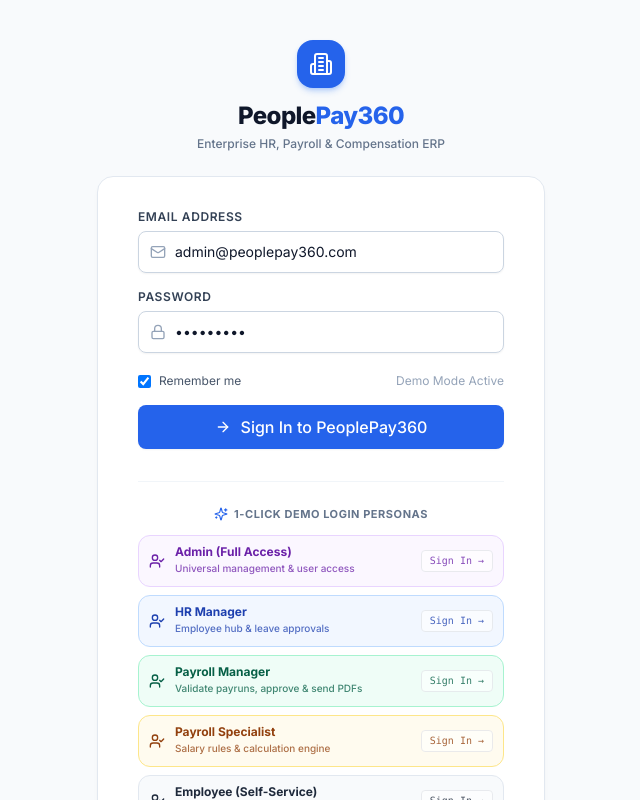
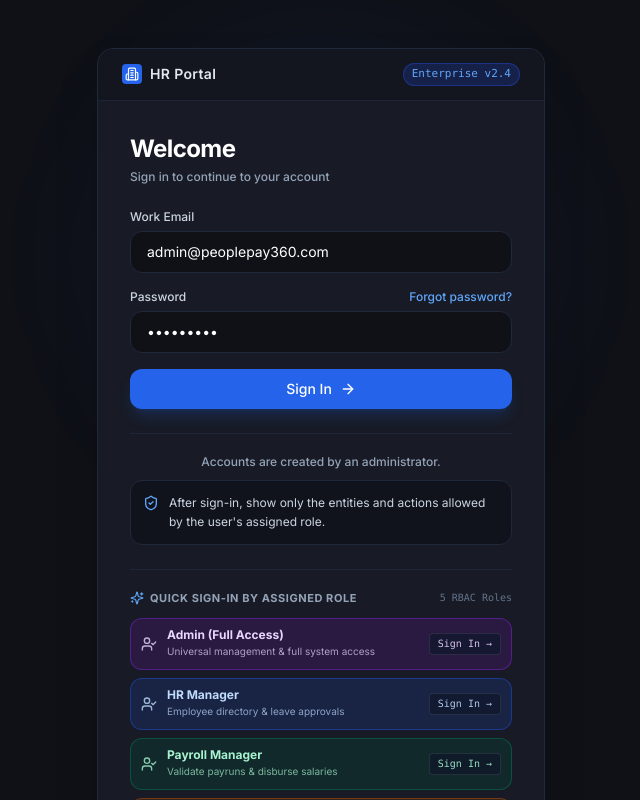
Before and after one commit to nnitheesh863-maker/payroll, a React (Vite) app in the folder frontend/: page /login in a window 1280 px wide. Shown: the top 800 px of the page, without its empty margins (319-959 px from the left). Built offline with nearby package versions, Linux system fonts and the light colour scheme; no server answers.

Commit message:
login changed

```diff
--- a/frontend/src/pages/Dashboard.tsx
+++ b/frontend/src/pages/Dashboard.tsx
@@ -192,11 +192,14 @@ export const Dashboard: React.FC = () => {
             <div className="flex items-center gap-2">
               <Sparkles className="h-5 w-5 text-primary-600" />
               <h2 className="text-base font-bold text-slate-900">
-                Live Role-Based Access Control (RBAC) Switcher
+                Live Role-Based Access Control (RBAC) Dashboard
               </h2>
+              <span className="text-[10px] font-semibold bg-emerald-100 text-emerald-800 border border-emerald-300 px-2 py-0.5 rounded-full">
+                Active Policy: Role-Specific Entities &amp; Actions Only
+              </span>
             </div>
-            <p className="text-xs text-slate-500 mt-0.5">
-              Click any role below to instantly switch JWT permissions and test adaptive module access in real-time
+            <p className="text-xs text-slate-500 mt-1">
+              "After sign-in, show only the entities and actions allowed by the user's assigned role." Click any role below to switch personas and test restricted entity access.
             </p>
           </div>
           {isSwitchingRole && (
--- a/frontend/src/pages/auth/Login.tsx
+++ b/frontend/src/pages/auth/Login.tsx
@@ -1,6 +1,6 @@
 import React, { useState } from 'react';
 import { useNavigate } from 'react-router-dom';
-import { Building2, Lock, Mail, ShieldAlert, ArrowRight, UserCheck, Sparkles } from 'lucide-react';
+import { Building2, Lock, Mail, ShieldAlert, ArrowRight, UserCheck, Sparkles, X, ShieldCheck, CheckCircle2 } from 'lucide-react';
 import { useAuth } from '../../hooks/useAuth';
 import { Button } from '../../components/common/Button';
 import { Input } from '../../components/common/Input';
@@ -11,6 +11,7 @@ export const Login: React.FC = () => {
   const [password, setPassword] = useState('Admin@123');
   const [error, setError] = useState<string | null>(null);
   const [isLoading, setIsLoading] = useState(false);
+  const [showForgotModal, setShowForgotModal] = useState(false);
   const { login, quickLoginAsRole } = useAuth();
   const navigate = useNavigate();
 
@@ -24,7 +25,7 @@ export const Login: React.FC = () => {
       navigate('/dashboard');
     } catch (err: any) {
       setError(
-        err?.response?.data?.detail || 'Invalid credentials. Please use the 1-Click Role Login buttons below or verify email.'
+        err?.response?.data?.detail || 'Invalid credentials. Please verify your work email and password.'
       );
     } finally {
       setIsLoading(false);
@@ -52,121 +53,169 @@ export const Login: React.FC = () => {
       label: 'Admin (Full Access)',
       email: 'admin@peoplepay360.com',
       pass: 'Admin@123',
-      color: 'bg-purple-50/80 text-purple-800 border-purple-200 hover:bg-purple-100 hover:border-purple-300',
-      desc: 'Universal management & user access'
+      color: 'bg-purple-900/30 text-purple-200 border-purple-700/50 hover:bg-purple-800/40',
+      desc: 'Universal management & full system access'
     },
     {
       role: 'HR_MANAGER',
       label: 'HR Manager',
       email: 'hrmanager@peoplepay360.com',
       pass: 'HrManager@123',
-      color: 'bg-blue-50/80 text-blue-800 border-blue-200 hover:bg-blue-100 hover:border-blue-300',
-      desc: 'Employee hub & leave approvals'
+      color: 'bg-blue-900/30 text-blue-200 border-blue-700/50 hover:bg-blue-800/40',
+      desc: 'Employee directory & leave approvals'
     },
     {
       role: 'HR_PAYROLL_MANAGER',
       label: 'Payroll Manager',
       email: 'payrollmanager@peoplepay360.com',
       pass: 'PayrollManager@123',
-      color: 'bg-emerald-50/80 text-emerald-800 border-emerald-200 hover:bg-emerald-100 hover:border-emerald-300',
-      desc: 'Validate payruns, approve & send PDFs'
+      color: 'bg-emerald-900/30 text-emerald-200 border-emerald-700/50 hover:bg-emerald-800/40',
+      desc: 'Validate payruns & disburse salaries'
     },
     {
       role: 'HR_PAYROLL_USER',
       label: 'Payroll Specialist',
       email: 'payrolluser@peoplepay360.com',
       pass: 'PayrollUser@123',
-      color: 'bg-amber-50/80 text-amber-800 border-amber-200 hover:bg-amber-100 hover:border-amber-300',
-      desc: 'Salary rules & calculation engine'
+      color: 'bg-amber-900/30 text-amber-200 border-amber-700/50 hover:bg-amber-800/40',
+      desc: 'Salary structures & compute engine'
     },
     {
       role: 'EMPLOYEE',
       label: 'Employee (Self-Service)',
       email: 'employee@peoplepay360.com',
       pass: 'Employee@123',
-      color: 'bg-slate-50 text-slate-800 border-slate-200 hover:bg-slate-100 hover:border-slate-300',
+      color: 'bg-slate-800/60 text-slate-200 border-slate-700 hover:bg-slate-800',
       desc: 'Punch attendance & view payslips'
     },
   ];
 
   return (
-    <div className="min-h-screen bg-slate-50 flex flex-col justify-center py-10 sm:px-6 lg:px-8 selection:bg-primary-100 selection:text-primary-700">
-      <div className="sm:mx-auto sm:w-full sm:max-w-md text-center">
-        <div className="mx-auto h-12 w-12 rounded-2xl bg-primary-600 flex items-center justify-center text-white font-bold shadow-md shadow-primary-500/30 mb-3">
-          <Building2 className="h-6 w-6" />
+    <div className="min-h-screen bg-[#0F1117] flex flex-col justify-center py-12 px-4 sm:px-6 lg:px-8 selection:bg-blue-600 selection:text-white relative font-sans text-slate-100 antialiased">
+      {/* Visual Accent Glows */}
+      <div className="absolute top-1/4 left-1/2 -translate-x-1/2 -translate-y-1/2 w-96 h-96 bg-blue-600/10 rounded-full blur-3xl pointer-events-none" />
+
+      <div className="sm:mx-auto sm:w-full sm:max-w-md relative z-10">
+        {/* Main HR Portal Card matching Wireframe */}
+        <div className="bg-[#181B25] rounded-2xl border border-slate-800 shadow-2xl overflow-hidden">
+
+          {/* Card Top Header / Badge */}
+          <div className="px-6 py-3.5 bg-[#14161F] border-b border-slate-800/80 flex items-center justify-between">
+            <div className="flex items-center gap-2">
+              <div className="h-5 w-5 rounded bg-blue-600 flex items-center justify-center text-white text-xs font-bold">
+                <Building2 className="h-3.5 w-3.5" />
               </div>
-        <h2 className="text-2xl font-extrabold text-slate-900 tracking-tight">
-          People<span className="text-primary-600">Pay360</span>
+              <span className="text-sm font-semibold text-slate-200 tracking-wide">
+                HR Portal
+              </span>
+            </div>
+            <span className="text-[11px] font-mono text-blue-400 bg-blue-950/80 border border-blue-800/60 px-2 py-0.5 rounded-full">
+              Enterprise v2.4
+            </span>
+          </div>
+
+          <div className="p-6 sm:p-8">
+            {/* Welcome Heading & Subtitle */}
+            <div className="mb-6 text-left">
+              <h2 className="text-2xl font-bold text-white tracking-tight">
+                Welcome
               </h2>
-        <p className="mt-1 text-xs text-slate-500 font-medium">
-          Enterprise HR, Payroll &amp; Compensation ERP
+              <p className="mt-1 text-xs text-slate-400 font-medium">
+                Sign in to continue to your account
               </p>
             </div>
 
-      <div className="mt-6 sm:mx-auto sm:w-full sm:max-w-md">
-        <div className="bg-white py-8 px-6 sm:px-10 rounded-2xl border border-slate-200 shadow-card">
             {error && (
-            <div className="mb-5 p-3 rounded-xl bg-rose-50 border border-rose-200 flex items-start gap-2.5 text-rose-700 text-xs">
-              <ShieldAlert className="h-4 w-4 shrink-0 mt-0.5" />
+              <div className="mb-5 p-3.5 rounded-xl bg-rose-950/60 border border-rose-800/70 flex items-start gap-2.5 text-rose-300 text-xs">
+                <ShieldAlert className="h-4 w-4 shrink-0 mt-0.5 text-rose-400" />
                 <span>{error}</span>
               </div>
             )}
 
+            {/* Login Form */}
             <form onSubmit={handleSubmit} className="space-y-4">
-            <Input
-              label="Email Address"
+              <div>
+                <label className="block text-xs font-medium text-slate-300 mb-1.5">
+                  Work Email
+                </label>
+                <div className="relative">
+                  <input
                     type="email"
-              placeholder="e.g. admin@peoplepay360.com"
+                    placeholder="name@company.com"
                     value={email}
                     onChange={(e) => setEmail(e.target.value)}
                     required
-              leftIcon={<Mail className="h-4 w-4" />}
+                    className="w-full rounded-xl border border-slate-800 bg-[#0F1117] px-4 py-2.5 text-sm text-white placeholder-slate-500 focus:border-blue-500 focus:outline-none focus:ring-1 focus:ring-blue-500 transition-colors"
                   />
+                </div>
+              </div>
 
-            <Input
-              label="Password"
+              <div>
+                <div className="flex items-center justify-between mb-1.5">
+                  <label className="block text-xs font-medium text-slate-300">
+                    Password
+                  </label>
+                  <button
+                    type="button"
+                    onClick={() => setShowForgotModal(true)}
+                    className="text-xs text-blue-400 hover:text-blue-300 hover:underline transition-colors font-medium cursor-pointer"
+                  >
+                    Forgot password?
+                  </button>
+                </div>
+                <div className="relative">
+                  <input
                     type="password"
-              placeholder="••••••••"
+                    placeholder="••••••••••••"
                     value={password}
                     onChange={(e) => setPassword(e.target.value)}
                     required
-              leftIcon={<Lock className="h-4 w-4" />}
+                    className="w-full rounded-xl border border-slate-800 bg-[#0F1117] px-4 py-2.5 text-sm text-white placeholder-slate-500 focus:border-blue-500 focus:outline-none focus:ring-1 focus:ring-blue-500 transition-colors"
                   />
+                </div>
+              </div>
 
-            <div className="flex items-center justify-between pt-1">
-              <label className="flex items-center text-xs text-slate-600 cursor-pointer">
-                <input
-                  type="checkbox"
-                  defaultChecked
-                  className="rounded border-slate-300 text-primary-600 focus:ring-primary-500 mr-2"
-                />
-                Remember me
-              </label>
-              <span className="text-xs text-slate-400">
-                Demo Mode Active
+              <button
+                type="submit"
+                disabled={isLoading}
+                className="w-full mt-3 bg-blue-600 hover:bg-blue-500 text-white font-medium text-sm py-2.5 px-4 rounded-xl transition-all duration-150 flex items-center justify-center gap-2 shadow-lg shadow-blue-600/20 active:scale-[0.99] cursor-pointer disabled:opacity-50"
+              >
+                {isLoading ? (
+                  <span>Signing in...</span>
+                ) : (
+                  <>
+                    <span>Sign In</span>
+                    <ArrowRight className="h-4 w-4" />
+                  </>
+                )}
+              </button>
+            </form>
+
+            {/* Wireframe Text Notices */}
+            <div className="mt-6 pt-5 border-t border-slate-800/80 space-y-2.5 text-center">
+              <p className="text-xs text-slate-400 font-medium">
+                Accounts are created by an administrator.
+              </p>
+              <div className="p-3 rounded-xl bg-[#11131C] border border-slate-800 text-slate-300 text-xs font-normal leading-relaxed text-left flex items-start gap-2.5">
+                <ShieldCheck className="h-4 w-4 text-blue-400 shrink-0 mt-0.5" />
+                <span>
+                  After sign-in, show only the entities and actions allowed by the user's assigned role.
                 </span>
               </div>
+            </div>
 
-            <Button
-              type="submit"
-              variant="primary"
-              className="w-full mt-2"
-              size="lg"
-              isLoading={isLoading}
-              icon={<ArrowRight className="h-4 w-4" />}
-            >
-              Sign In to PeoplePay360
-            </Button>
-          </form>
+            {/* 🌟 1-Click Role Switcher Demo Panel */}
+            <div className="mt-6 pt-5 border-t border-slate-800/80">
+              <div className="flex items-center justify-between mb-3">
+                <div className="flex items-center gap-1.5">
+                  <Sparkles className="h-3.5 w-3.5 text-blue-400" />
+                  <span className="text-[11px] font-bold text-slate-400 uppercase tracking-wider">
+                    Quick Sign-In by Assigned Role
+                  </span>
+                </div>
+                <span className="text-[10px] text-slate-500 font-mono">5 RBAC Roles</span>
+              </div>
 
-          {/* 🌟 1-Click Role Login Panel */}
-          <div className="mt-8 pt-6 border-t border-slate-100">
-            <div className="flex items-center justify-center gap-1.5 mb-3">
-              <Sparkles className="h-3.5 w-3.5 text-primary-600" />
-              <p className="text-[11px] font-bold text-slate-500 uppercase tracking-wider text-center">
-                1-Click Demo Login Personas
-              </p>
-            </div>
               <div className="space-y-2">
                 {demoRoles.map((r) => (
                   <button
@@ -174,28 +223,72 @@ export const Login: React.FC = () => {
                     type="button"
                     onClick={() => handleRoleQuickLogin(r.role, r.email, r.pass)}
                     disabled={isLoading}
-                  className={`w-full flex items-center justify-between p-2.5 rounded-xl border text-xs font-medium transition-all cursor-pointer shadow-xs ${r.color}`}
+                    className={`w-full flex items-center justify-between p-2.5 rounded-xl border text-xs transition-all cursor-pointer ${r.color}`}
                   >
                     <div className="flex items-center gap-2.5 text-left">
-                    <UserCheck className="h-4 w-4 shrink-0" />
+                      <UserCheck className="h-4 w-4 shrink-0 opacity-80" />
                       <div>
                         <p className="font-bold leading-none">{r.label}</p>
-                      <p className="text-[10px] opacity-75 mt-0.5">{r.desc}</p>
+                        <p className="text-[10px] opacity-70 mt-0.5">{r.desc}</p>
                       </div>
                     </div>
-                  <span className="text-[10px] font-mono opacity-80 shrink-0 bg-white/70 px-2 py-0.5 rounded border border-current/10">
+                    <span className="text-[10px] font-mono opacity-90 shrink-0 bg-slate-900/80 px-2 py-0.5 rounded border border-white/10">
                       Sign In &rarr;
                     </span>
                   </button>
                 ))}
               </div>
             </div>
+
+          </div>
         </div>
 
-        <p className="text-center text-xs text-slate-400 mt-5">
-          PeoplePay360 Enterprise ERP &bull; Protected by JWT &amp; 5-Tier RBAC Architecture
+        {/* Footer Flow Label */}
+        <div className="mt-4 text-center">
+          <p className="text-xs text-slate-500 flex items-center justify-center gap-1.5">
+            <span>Successful sign in</span>
+            <ArrowRight className="h-3.5 w-3.5 text-blue-400" />
+            <span className="text-slate-400 font-medium">Redirects to Role-Filtered Dashboard</span>
           </p>
         </div>
       </div>
+
+      {/* Forgot Password Modal */}
+      {showForgotModal && (
+        <div className="fixed inset-0 z-50 bg-black/70 backdrop-blur-xs flex items-center justify-center p-4">
+          <div className="bg-[#181B25] border border-slate-800 rounded-2xl max-w-md w-full p-6 relative shadow-2xl animate-in fade-in zoom-in-95 duration-150">
+            <button
+              onClick={() => setShowForgotModal(false)}
+              className="absolute top-4 right-4 text-slate-400 hover:text-white p-1 rounded-lg hover:bg-slate-800 transition-colors"
+            >
+              <X className="h-5 w-5" />
+            </button>
+            <div className="flex items-center gap-3 mb-4">
+              <div className="h-10 w-10 rounded-xl bg-blue-900/50 border border-blue-700/50 flex items-center justify-center text-blue-400">
+                <ShieldCheck className="h-5 w-5" />
+              </div>
+              <div>
+                <h3 className="text-base font-bold text-white">Reset Password Assistance</h3>
+                <p className="text-xs text-slate-400">Security & Account Policy</p>
+              </div>
+            </div>
+            <div className="p-4 rounded-xl bg-[#11131C] border border-slate-800 text-xs text-slate-300 space-y-2 mb-5">
+              <p className="font-semibold text-slate-200">
+                Accounts are created and managed by an administrator.
+              </p>
+              <p>
+                To reset or recover your password, please contact your system administrator or HR Manager directly with your work email ID.
+              </p>
+            </div>
+            <button
+              onClick={() => setShowForgotModal(false)}
+              className="w-full bg-blue-600 hover:bg-blue-500 text-white font-medium text-xs py-2.5 px-4 rounded-xl transition-all cursor-pointer"
+            >
+              Got it, close
+            </button>
+          </div>
+        </div>
+      )}
+    </div>
   );
 };
```
Lines whose indentation alone changed are shown as unchanged.
